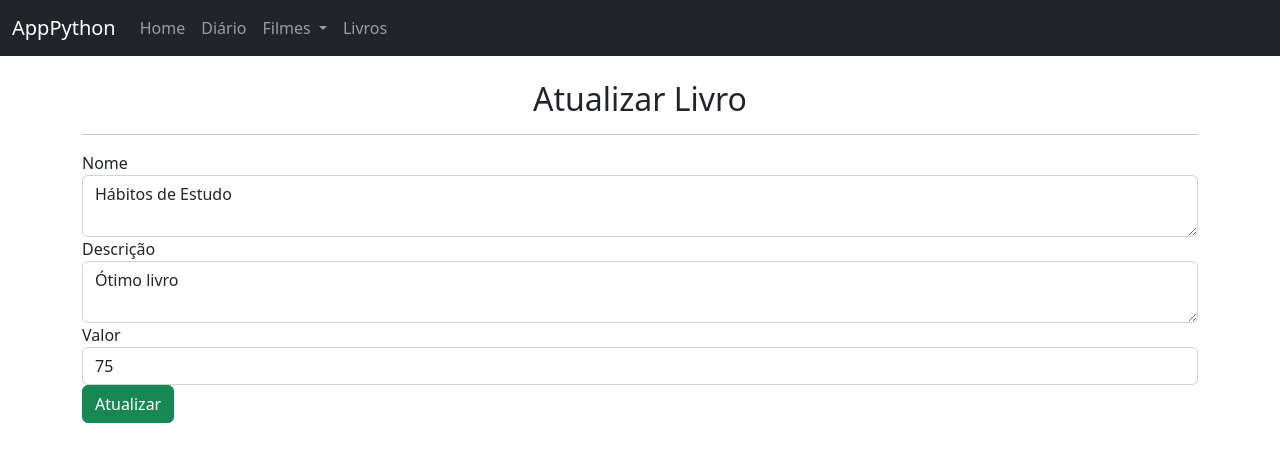
After one commit to AngeloSouza1/Python-Estudo, a Flask app: page /1/atualiza_livro in a window 1280 px wide. The commit adds this page. Shown: the top 462 px of the page. Run offline with Flask 3, Linux system fonts and the light colour scheme.

Commit message:
feat: edicao e exclusao de livros

```diff
--- a/Flask/projeto/routes.py
+++ b/Flask/projeto/routes.py
@@ -70,3 +70,33 @@ def adiciona_livro():
         db.session.commit()
         return redirect(url_for('lista_livros'))
     return render_template("novo_livro.html")
+
+
+@app.route('/<int:id>/atualiza_livro', methods=["GET", "POST"])
+def atualiza_livro(id):
+    # select * from livro where id = 2
+    livro_bd = livro.query.filter_by(id=id).first()
+    if request.method == 'POST':
+        nome = request.form['nome']
+        descricao = request.form['descricao']
+        valor = request.form['valor']
+
+        livro.query.filter_by(id=id).update({
+            "nome": nome,
+            "descricao": descricao,
+            "valor": valor
+        })
+
+        db.session.commit()
+        return redirect(url_for('lista_livros'))
+    return render_template(
+        "atualiza_livro.html",
+        livro=livro_bd
+    )
+
+@app.route('/<int:id>/remove_livro')
+def remove_livro(id):
+    livro_bd = livro.query.filter_by(id=id).first()
+    db.session.delete(livro_bd)
+    db.session.commit()
+    return redirect(url_for('lista_livros'))
--- /dev/null
+++ b/Flask/projeto/templates/atualiza_livro.html
@@ -0,0 +1,14 @@
+{% extends 'base.html' %}
+{% block conteudo %}
+<h2 class="text-center">Atualizar Livro</h2>
+<hr>
+<form action="{{url_for('atualiza_livro', id=livro.id)}}" class="form-group" method="POST">
+    <label>Nome</label>
+    <textarea name="nome" class="form-control" required>{{livro.nome}}</textarea>
+    <label>Descrição</label>
+    <textarea name="descricao" class="form-control" required>{{livro.descricao}}</textarea>
+    <label>Valor</label>
+    <input type="number" class="form-control" name="valor" placeholder="Valor do Livro" value={{livro.valor}} required>
+    <button class="btn btn-success">Atualizar</button>
+</form>
+{% endblock conteudo %}
--- a/Flask/projeto/templates/livros.html
+++ b/Flask/projeto/templates/livros.html
@@ -11,6 +11,7 @@
             <th>Nome</th>
             <th>Descrição</th>
             <th>Valor</th>
+            <th>Ações</th>
         </tr>
     </thead>
     <tbody>
@@ -20,6 +21,10 @@
                 <td>{{livro.nome}}</td>
                 <td>{{livro.descricao}}</td>
                 <td>{{livro.valor}}</td>
+                <td>
+                    <a href="{{livro.id}}/atualiza_livro" class="btn btn-secondary btn-xs">Editar</a>
+                    <a href="{{livro.id}}/remove_livro" class="btn btn-danger btn-xs" onclick="return confirm('Deseja excluir esse registro?')">Excluir</a>
+                </td>
             </tr>
         {% endfor %}
     </tbody>
```
Also changed, not shown: Flask/instance/livros.sqlite3.
